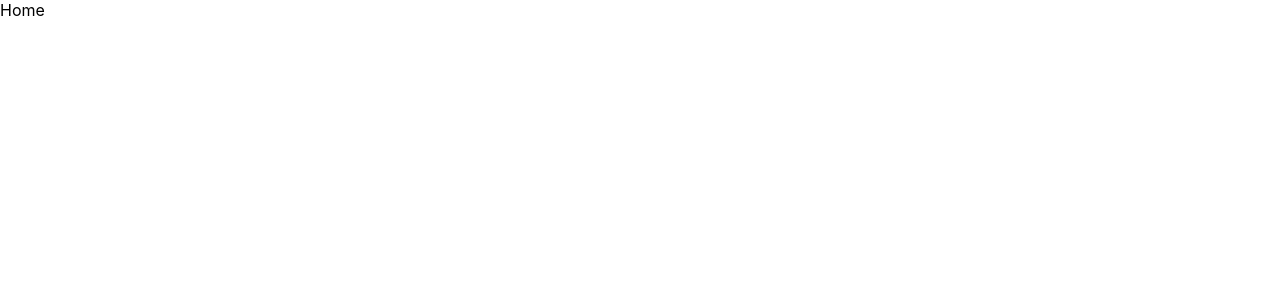
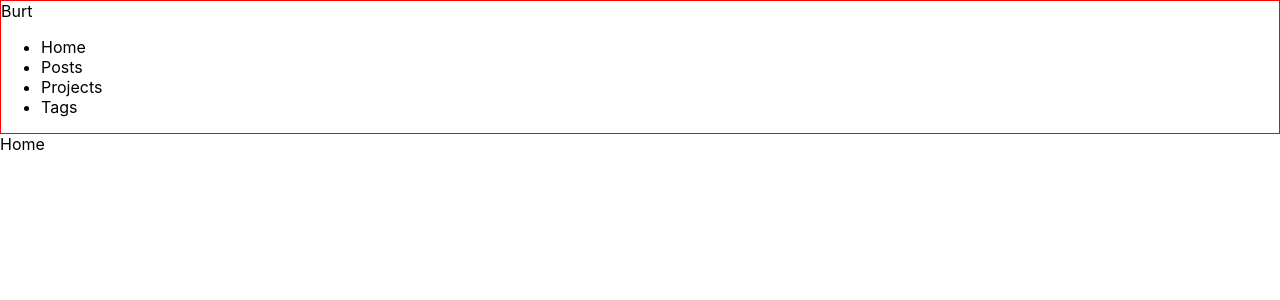
Before and after one commit to Orange-ice/burt-blog, a Next.js app: page / in a window 1280 px wide. Shown: the top 300 px of the page. Built offline with nearby package versions, Linux system fonts and the light colour scheme.

Commit message:
创建 Layout 组件

```diff
--- /dev/null
+++ b/components/layout/Header.module.css
@@ -0,0 +1,3 @@
+.container {
+  border: solid 1px red;
+}
--- /dev/null
+++ b/components/layout/Header.tsx
@@ -0,0 +1,40 @@
+import styles from './Header.module.css';
+import Link from 'next/link';
+
+const Header = () => {
+  return (
+    <header className={styles.container}>
+      <div>
+        <div/>
+        <span>Burt</span>
+      </div>
+
+      <nav>
+        <ul>
+          <li>
+            <Link href="/">
+              <a>Home</a>
+            </Link>
+          </li>
+          <li>
+            <Link href="/posts">
+              <a>Posts</a>
+            </Link>
+          </li>
+          <li>
+            <Link href="/projects">
+              <a>Projects</a>
+            </Link>
+          </li>
+          <li>
+            <Link href="/tags">
+              <a>Tags</a>
+            </Link>
+          </li>
+        </ul>
+      </nav>
+    </header>
+  );
+};
+
+export default Header;
--- /dev/null
+++ b/components/layout/Layout.tsx
@@ -0,0 +1,19 @@
+import Header from './Header';
+import React from 'react';
+
+interface LayoutProps {
+}
+
+const Layout: React.FC = (props) => {
+  const {children} = props;
+  return (
+    <>
+      <Header/>
+      <main>
+        {children}
+      </main>
+    </>
+  );
+};
+
+export default Layout;
--- a/pages/index.tsx
+++ b/pages/index.tsx
@@ -1,11 +1,14 @@
 import type {NextPage} from 'next';
 import styles from '../styles/Home.module.css';
+import Layout from '../components/layout/Layout';
 
 const Home: NextPage = () => {
   return (
-    <div className={styles.container}>
-      Home
-    </div>
+    <Layout>
+      <div className={styles.container}>
+        Home
+      </div>
+    </Layout>
   );
 };
 
```
